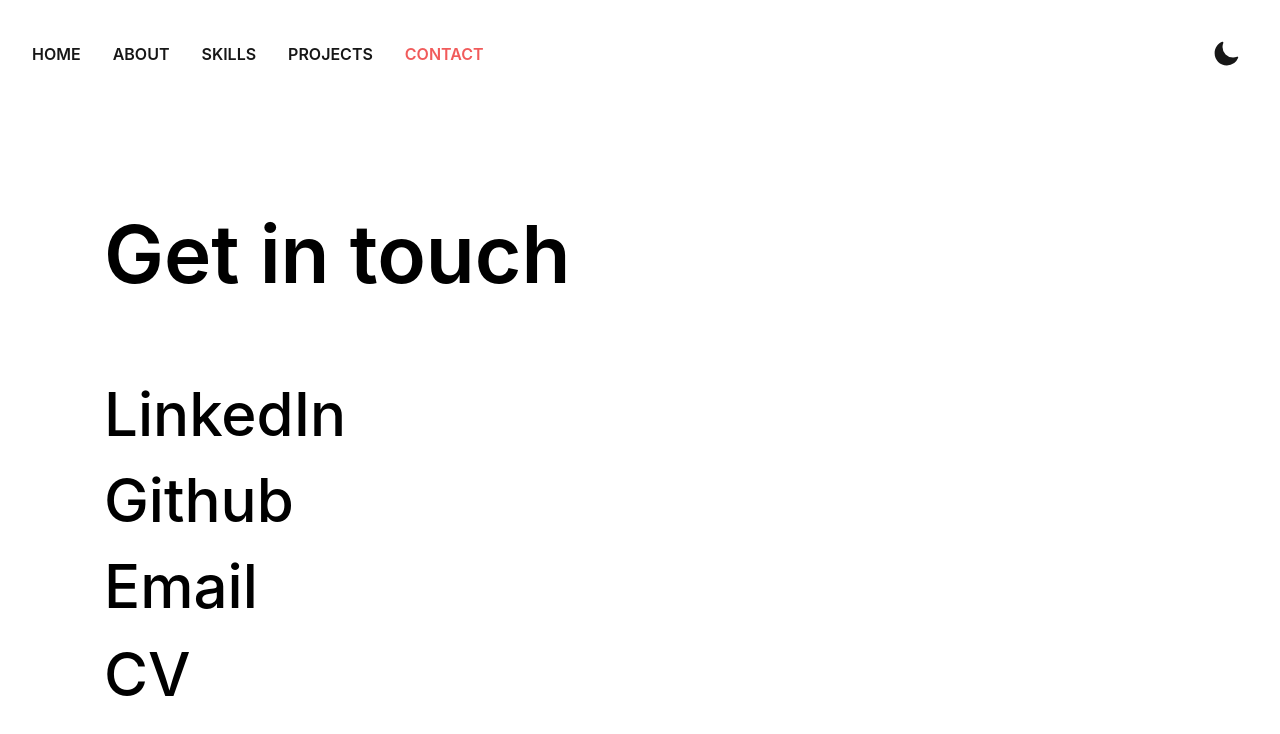
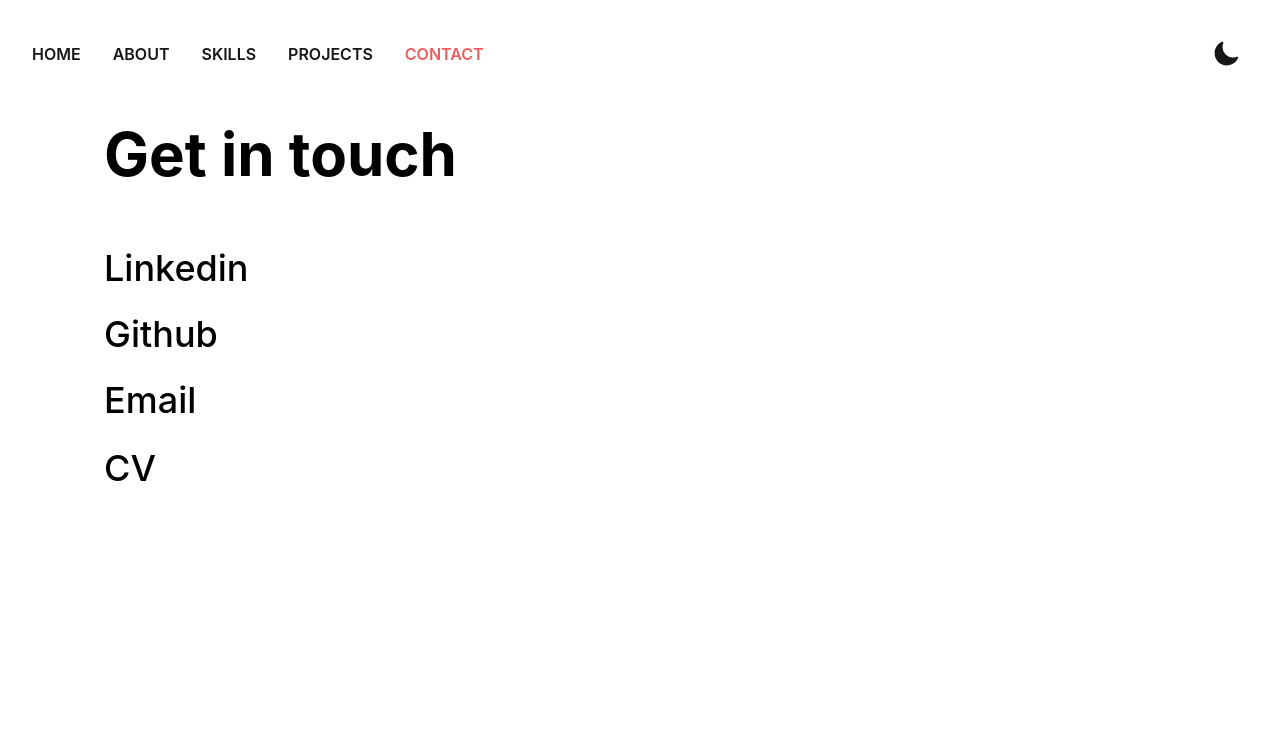
Before and after one commit to patr-silva/my-portfolio, a React (Create React App) app: page /contacts in a window 1280 px wide. Shown: the top 734 px of the page. Built offline with nearby package versions, Linux system fonts and the light colour scheme.

Commit message:
improved contacts page + animation to skills and contacts

```diff
--- a/src/pages/Contacts.tsx
+++ b/src/pages/Contacts.tsx
@@ -1,32 +1,29 @@
 import React from "react";
-import Typewriter from "../components/Typewriter";
+import "animate.css";
 import "./Contacts.css";
 
 const Contacts: React.FC = () => {
   const listItemsStyle =
-    "underline-animation text-6xl font-medium cursor-pointer";
+    "underline-animation text-4xl font-medium cursor-pointer";
+
   return (
-    <div className='bg-white dark:bg-neutral-900 text-black dark:text-white min-h-screen mt-[-1em]'>
+    <div className='bg-white dark:bg-neutral-900 text-black dark:text-white min-h-screen mt-[-1em] animate__animated animate__slideInRight'>
       <article className='inter-regular-text text-justify mx-auto max-w-6xl px-4 sm:px-6 md:px-8 lg:px-10 py-4 w-full'>
-        <div className='my-20'>
-          <Typewriter
-            text={["Get in touch"]}
-            speed={100}
-            highlightColor='#f15b5b'
-          />
-        </div>
-
-        <ul className='space-y-6 list-none'>
+        <h1 className='text-6xl text-left font-bold dark:text-neutral-200'>
+          Get in touch
+        </h1>
+        <div className='grid grid-cols-8'>
+          <ul className='mt-16 space-y-6 list-none'>
             <li className={listItemsStyle}>
               <a
                 href='https://www.linkedin.com/in/patr-silva/'
                 target='_blank'
                 rel='noreferrer'
               >
-              LinkedIn
+                Linkedin
               </a>
             </li>
-          <br />
+
             <li className={listItemsStyle}>
               <a
                 href='https://github.com/patr-silva'
@@ -36,7 +33,7 @@ const Contacts: React.FC = () => {
                 Github
               </a>
             </li>
-          <br />
+
             <li className={listItemsStyle}>
               <a
                 href='mailto:patriciaresende.s92@gmail.com?subject=Hello%20there&body=I%20would%20like%20to%20get%20in%20touch.'
@@ -46,13 +43,13 @@ const Contacts: React.FC = () => {
               </a>
             </li>
 
-          <br />
             <li className={listItemsStyle}>
               <a href='/cv.pdf' download='cv.pdf' className={listItemsStyle}>
                 CV
               </a>
             </li>
           </ul>
+        </div>
       </article>
     </div>
   );
--- a/src/pages/Skills.tsx
+++ b/src/pages/Skills.tsx
@@ -1,4 +1,5 @@
 import React from "react";
+import "animate.css";
 
 import JavaIcon from "../assets/icons/JavaIcon";
 import JsIcon from "../assets/icons/JsIcon";
@@ -35,10 +36,10 @@ const Skills: React.FC = () => {
     <TailwindIcon />,
   ];
   return (
-    <div className='bg-white dark:bg-neutral-900 text-black dark:text-white min-h-screen mt-[-1em]'>
+    <div className='bg-white dark:bg-neutral-900 text-black dark:text-white min-h-screen mt-[-1em] animate__animated animate__slideInRight'>
       <article className='inter-regular-text text-justify mx-auto max-w-6xl px-4 sm:px-6 md:px-8 lg:px-10 py-4 w-full'>
         <h1 className='text-6xl font-bold dark:text-neutral-200'>Skills</h1>
-        <div className='mt-16'>
+        <div className='mt-5'>
           <div className='flex flex-wrap justify-center gap-4 p-4'>
             {skillsIcons.map((elem, index) => {
               return (
```
Lines whose indentation alone changed are shown as unchanged.
